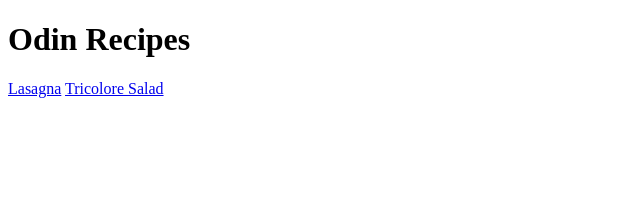
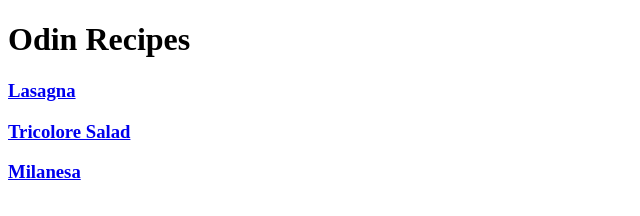
Before and after one commit to dZyad/odin-recipes, a plain HTML site: page index.html in a window 1280 px wide. Shown: the whole page, without its empty margins (0-640 px from the left). Drawn offline with Linux system fonts and the light colour scheme.

Commit message:
Reformat index page
Improved the format so every recipe doesn't show in the same line

```diff
--- a/index.html
+++ b/index.html
@@ -8,7 +8,8 @@
 
   <body>
     <h1>Odin Recipes</h1>
-    <a href="./recipes/lasagna.html">Lasagna</a>
-    <a href="./recipes/tricolore-salad.html">Tricolore Salad</a>
+    <h3><a href="./recipes/lasagna.html">Lasagna</a></h3>
+    <h3><a href="./recipes/tricolore-salad.html">Tricolore Salad</a></h3>
+    <h3><a href="./recipes/milanesa.html">Milanesa</a></h3>
   </body>
 </html>
```
